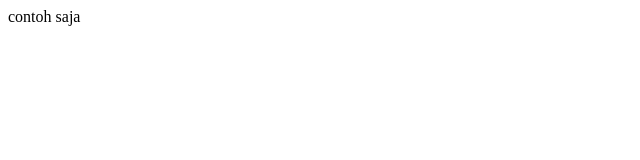
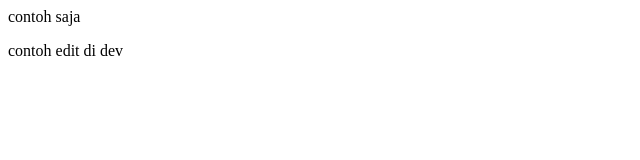
Before and after one commit to qisya4/teslagi, a plain HTML site: page index.html in a window 1280 px wide. Shown: the whole page, without its empty margins (0-640 px from the left). Drawn offline with Linux system fonts and the light colour scheme.

Commit message:
di branch dev

```diff
--- a/index.html
+++ b/index.html
@@ -1 +1,2 @@
 <p>contoh saja</p>
+<p>contoh edit di dev</p>
```
